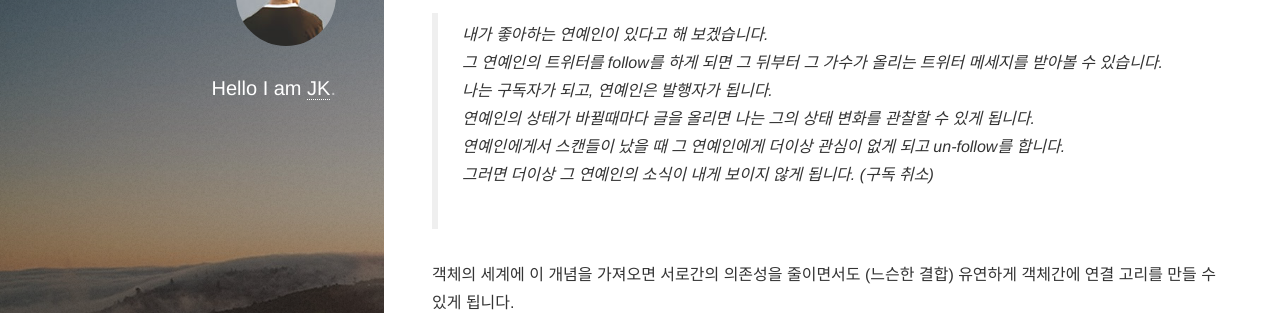
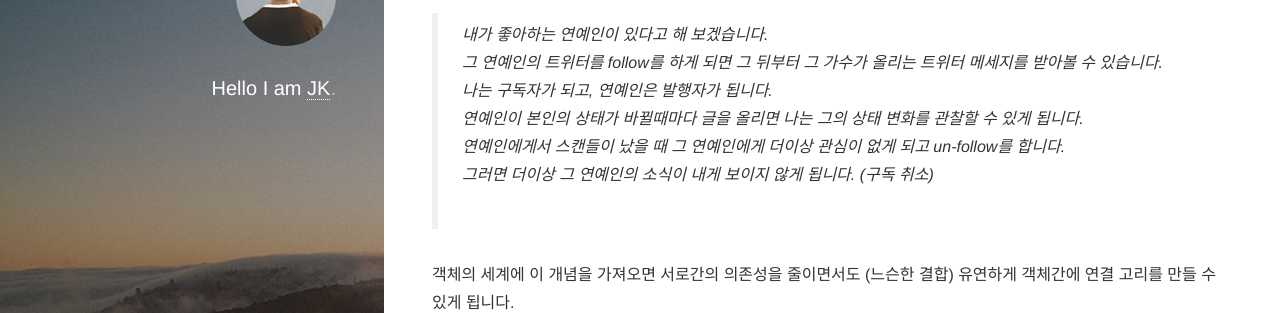
Before and after one commit to Jinkwon/bdyne, a Jekyll site: the page built from _posts/2016-11-22-observer-pattern.markdown, in a window 1280 px wide and 900 px high, scrolled down 323 px. Shown: the part 150-463 px from the top of the window. Built offline with Jekyll 4.4.1, drawn with Linux system fonts in a browser that asks for light colours.

Commit message:
task: update post

```diff
--- a/_posts/2016-11-22-observer-pattern.markdown
+++ b/_posts/2016-11-22-observer-pattern.markdown
@@ -17,7 +17,7 @@ categories: jekyll update
 > 내가 좋아하는 연예인이 있다고 해 보겠습니다.
 > 그 연예인의 트위터를 follow를 하게 되면 그 뒤부터 그 가수가 올리는 트위터 메세지를 받아볼 수 있습니다.
 > 나는 구독자가 되고, 연예인은 발행자가 됩니다.
-> 연예인의 상태가 바뀔때마다 글을 올리면 나는 그의 상태 변화를 관찰할 수 있게 됩니다.
+> 연예인이 본인의 상태가 바뀔때마다 글을 올리면 나는 그의 상태 변화를 관찰할 수 있게 됩니다.
 > 연예인에게서 스캔들이 났을 때 그 연예인에게 더이상 관심이 없게 되고 un-follow를 합니다.
 > 그러면 더이상 그 연예인의 소식이 내게 보이지 않게 됩니다. (구독 취소)
 
```
Also changed, not shown: _posts/2016-11-22-about.md (+2 -0 lines).
